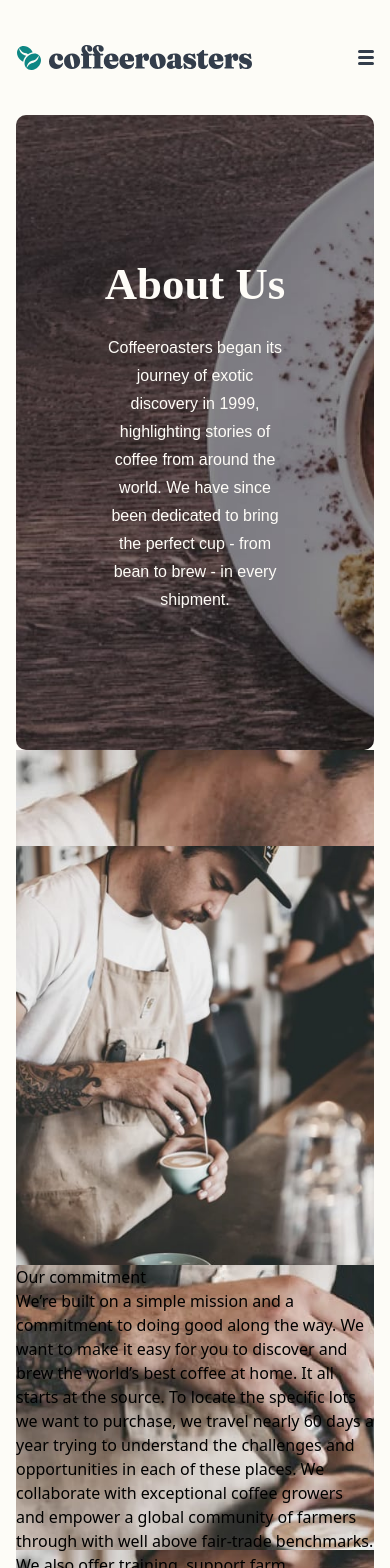
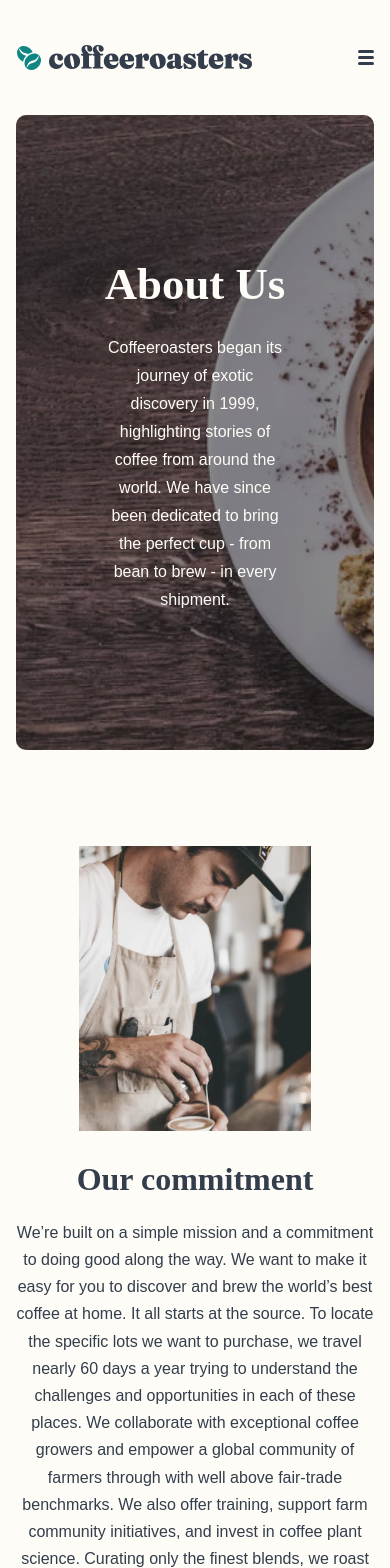
Before and after one commit to nayera540/coffee-roaster-subscription-app, a React (Vite) app: page /about in a window 390 px wide. Shown: the top 1568 px of the page. Built offline with nearby package versions, Linux system fonts and the light colour scheme; a web font is replaced by a local one.

Commit message:
feat: improve Commitment section layout and styles for better responsiveness

```diff
--- a/src/assets/pages/AboutPage/AboutUsPage.jsx
+++ b/src/assets/pages/AboutPage/AboutUsPage.jsx
@@ -22,12 +22,12 @@ function AboutUsPage() {
             {/* End Hero Section */}
 
             {/* Start Commitment Section */}
-            <section className={`commitment-section py-[6em] ${styles["commitment-section"]}`}>
-                <div className="commitment-container flex lg:flex-nowrap flex-wrap lg:w-10/12 w-full">
-                    <img src="/public/images/about/desktop/image-commitment.jpg" className={`commitemnt-img ${styles["commitemnt-img"]} md:w-6/12 w-full`} />
-                    <div className="content md:w-6/12 w-full">
-                        <h2>Our commitment</h2>
-                        <p>
+            <section className={`commitment-section py-[6em] ${styles["commitment-section"]} flex justify-center items-center`}>
+                <div className="commitment-container flex lg:flex-nowrap flex-wrap justify-center lg:items-center md:items-start items-center lg:gap-[7rem] md:gap-[3.5rem] gap-[1.5rem] lg:w-[78%] w-full">
+                    <img src="/public/images/about/desktop/image-commitment.jpg" className={`commitemnt-img ${styles["commitemnt-img"]} lg:w-[36%] md:w-[34%] max-w-[65%]`} />
+                    <div className={`content lg:w-7/12 md:w-6/12 w-full ${styles["content"]} md:text-start text-center`}>
+                        <h2 className="font-fraunces font-black lg:text-[2.5rem] text-[2rem] mb-[1rem]">Our commitment</h2>
+                        <p className="font-barlow leading-[1.7rem]">
                             We’re built on a simple mission and a commitment to doing good
                             along the way. We want to make it easy for you to discover and
                             brew the world’s best coffee at home. It all starts at the source.
--- a/src/assets/pages/AboutPage/styles.module.css
+++ b/src/assets/pages/AboutPage/styles.module.css
@@ -8,19 +8,28 @@
   color: #fefcf7;
 }
 
+.commitment-section .content h2 {
+  color: rgb(51, 61, 75);
+}
+.commitment-section .content p {
+  color: rgb(51, 61, 75);
+}
+
 @media screen and (max-width: 992px) {
   .hero-section {
     background-image: url("/public/images/about/tablet/image-hero-whitecup.jpg");
   }
-  .commitment-section {
-    background-image: url("/public/images/about/tablet/image-commitment.jpg");
+  .commitemnt-img {
+    content: url("/public/images/about/tablet/image-commitment.jpg");
+    border-radius: 10px;
   }
 }
 @media screen and (max-width: 768px) {
   .hero-section {
     background-image: url("/public/images/about/mobile/image-hero-whitecup.jpg");
   }
-  .commitment-section {
-    background-image: url("/public/images/about/mobile/image-commitment.jpg");
+  .commitemnt-img {
+    content: url("/public/images/about/mobile/image-commitment.jpg");
+    border-radius: 0;
   }
 }/*# sourceMappingURL=styles.module.css.map */
--- a/src/assets/pages/AboutPage/styles.module.scss
+++ b/src/assets/pages/AboutPage/styles.module.scss
@@ -12,7 +12,14 @@
 }
 
 .commitment-section {
-
+    .content{
+        h2{
+            color: $primary-text-color;
+        }
+        p{
+            color: $primary-text-color;
+        }
+    }
 }
 
 @media screen and (max-width: 992px) {
@@ -20,8 +27,9 @@
         background-image: url("/public/images/about/tablet/image-hero-whitecup.jpg");
     }
 
-    .commitment-section {
-        background-image: url("/public/images/about/tablet/image-commitment.jpg");
+    .commitemnt-img {
+        content: url("/public/images/about/tablet/image-commitment.jpg");
+        border-radius: 10px;
     }
 }
 
@@ -30,7 +38,8 @@
         background-image: url("/public/images/about/mobile/image-hero-whitecup.jpg");
     }
 
-    .commitment-section {
-        background-image: url("/public/images/about/mobile/image-commitment.jpg");
+    .commitemnt-img {
+        content: url("/public/images/about/mobile/image-commitment.jpg");
+        border-radius: 0;
     }
 }
```
Also changed, not shown: 1 other file (tests, documents, lock files or other folders).
